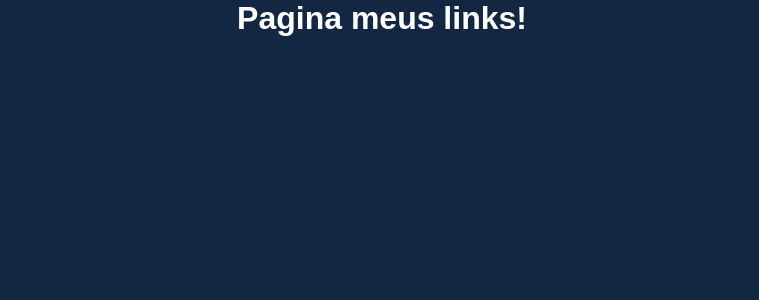
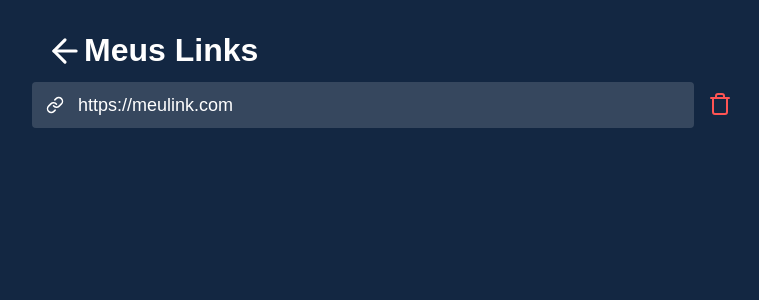
Before and after one commit to GilsonRodriguesAlmeida/encurta_link, a React (Create React App) app: page /links in a window 1280 px wide. Shown: the top 300 px of the page, without its empty margins (258-1017 px from the left). Built offline with nearby package versions, Linux system fonts and the light colour scheme.

Commit message:
created style page link

```diff
--- /dev/null
+++ b/src/components/Menu/index.js
@@ -0,0 +1,22 @@
+
+import './menu.css';
+import { BsYoutube, BsInstagram } from 'react-icons/bs';
+import { Link } from 'react-router-dom';
+
+export default function Menu() {
+    return(
+        <div className="menu">
+            <a className="social" href="https://youtube.com">
+                <BsYoutube color="#FFF" size={24} />
+            </a>
+            <a className="social" href="https://instagram.com">
+                <BsInstagram color="#FFF" size={24} />
+            </a>
+
+            <Link className="menu-item" to="/links">
+                Meus Links
+            </Link>
+
+        </div>
+    )
+}
--- /dev/null
+++ b/src/components/Menu/menu.css
@@ -0,0 +1,26 @@
+
+.menu {
+    position: absolute;
+    top: 20px;
+    right: 10%;
+    font-weight: bold;
+    display: flex;
+}
+
+.menu a {
+    text-decoration: none;
+}
+
+.social{
+    margin-right: 14px;
+    display: flex;
+    align-items: center;
+}
+
+.menu-item {
+    color: #000;
+    background-color: #FFF;
+    padding: 12px 24px;
+    border-radius: 4px;
+    margin-right: 14px;
+}
--- a/src/pages/Home/index.js
+++ b/src/pages/Home/index.js
@@ -1,5 +1,7 @@
 import { FiLink } from 'react-icons/fi';
 import './home.css';
+
+import Menu from '../../components/Menu';
 
 export default function Home() {
     return(
@@ -18,6 +20,8 @@
 
           <button>Gerar Link</button>
         </div>
+
+        <Menu/>
       </div>
     )
   }
--- a/src/pages/Links/index.js
+++ b/src/pages/Links/index.js
@@ -1,7 +1,26 @@
+import './links.css';
+import { FiArrowLeft, FiLink, FiTrash } from 'react-icons/fi';
+import { Link } from 'react-router-dom';
+
 export default function Links() {
-    return(
-      <div>
-        <h1>Pagina meus links!</h1>
+  return(
+    <div className="links-container">
+      <div className="links-header">
+        <Link to="/">
+          <FiArrowLeft size={38} color="#FFF" />
+        </Link>
+        <h1> Meus Links</h1>
       </div>
-    )
-  }
+
+      <div className="links-item">
+        <button className="link">
+          <FiLink size={18} color="#FFF" />
+          https://meulink.com
+        </button>
+        <button className="link-delete">
+          <FiTrash size={24} color="#FF5454"/>
+        </button>
+      </div>
+    </div>
+  )
+}
--- /dev/null
+++ b/src/pages/Links/links.css
@@ -0,0 +1,78 @@
+
+.links-container {
+    max-width: 1120px;
+    margin: 32px auto 0 auto;
+}
+
+.links-header {
+    display: flex;
+    flex-direction: row;
+}
+
+.links-header svg {
+    margin-left: 14px;
+}
+
+.links-header h1 {
+    color: #fff;
+}
+
+.links-item {
+    width: 700px;
+    display: flex;
+    align-items: center;
+    flex-direction: row;
+    margin-top: 8px;
+}
+
+.links-item:last-child {
+    margin-bottom: 18px;
+}
+
+.link {
+    border: 0;
+    width: 100%;
+    min-width: 80%;
+    border-radius: 4px;
+    height: 46px;
+    background-color: rgb(255, 255, 255, 0.15);
+    margin-right: 14px;
+    display: flex;
+    align-items: center;
+    padding: 0 14px;
+    font-size: 18px;
+    color: #FFF;
+}
+
+.link svg {
+    margin-right: 14px;
+}
+
+.link {
+    white-space: nowrap;
+    overflow: hidden;
+    text-overflow: ellipsis;
+}
+
+.link-delete {
+    border: 0;
+    background-color: transparent;
+}
+
+@media (max-width:715px) {
+    .links-container {
+        width: 90%;
+    }
+    .logo h1 {
+        font-size: 40px;
+    }
+    .links-item {
+        width: 100%;
+    }
+    .link {
+        width: 100%;
+    }
+    .link svg {
+        display: none;
+    }
+}
```
